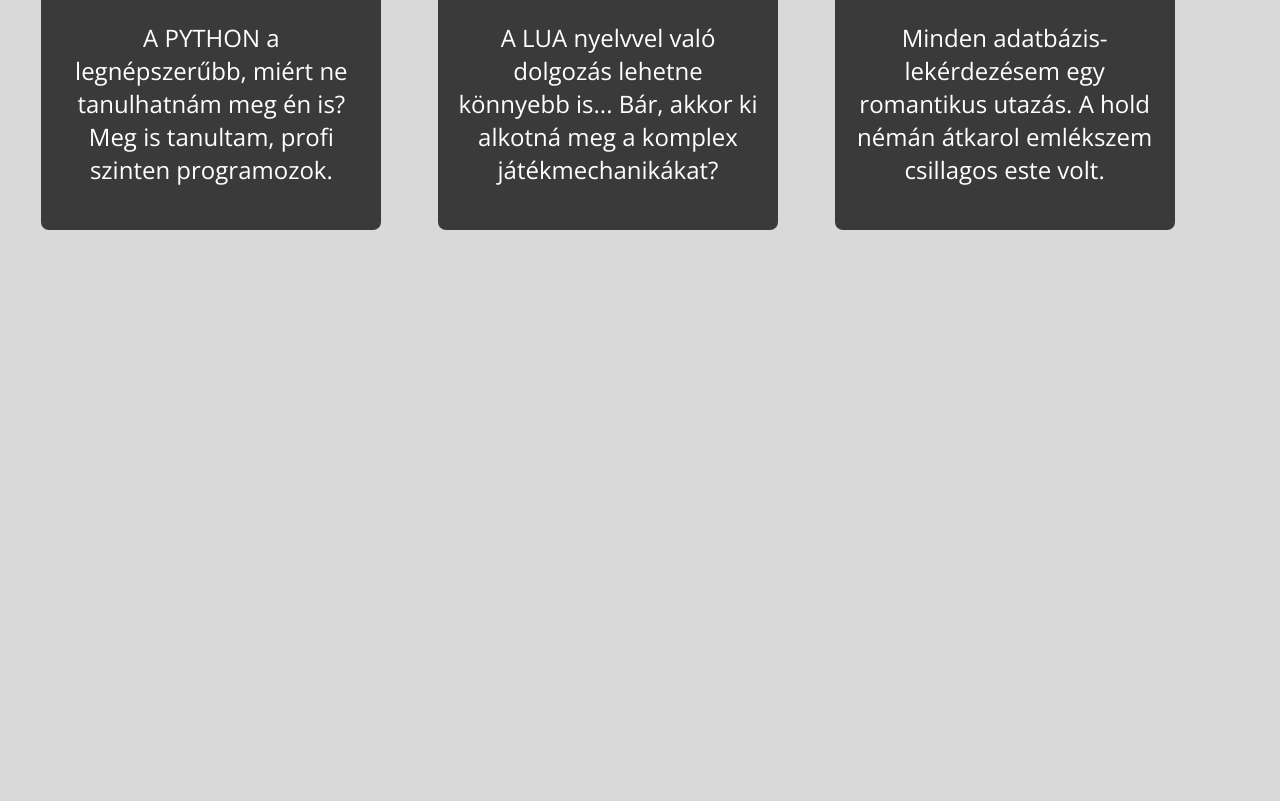
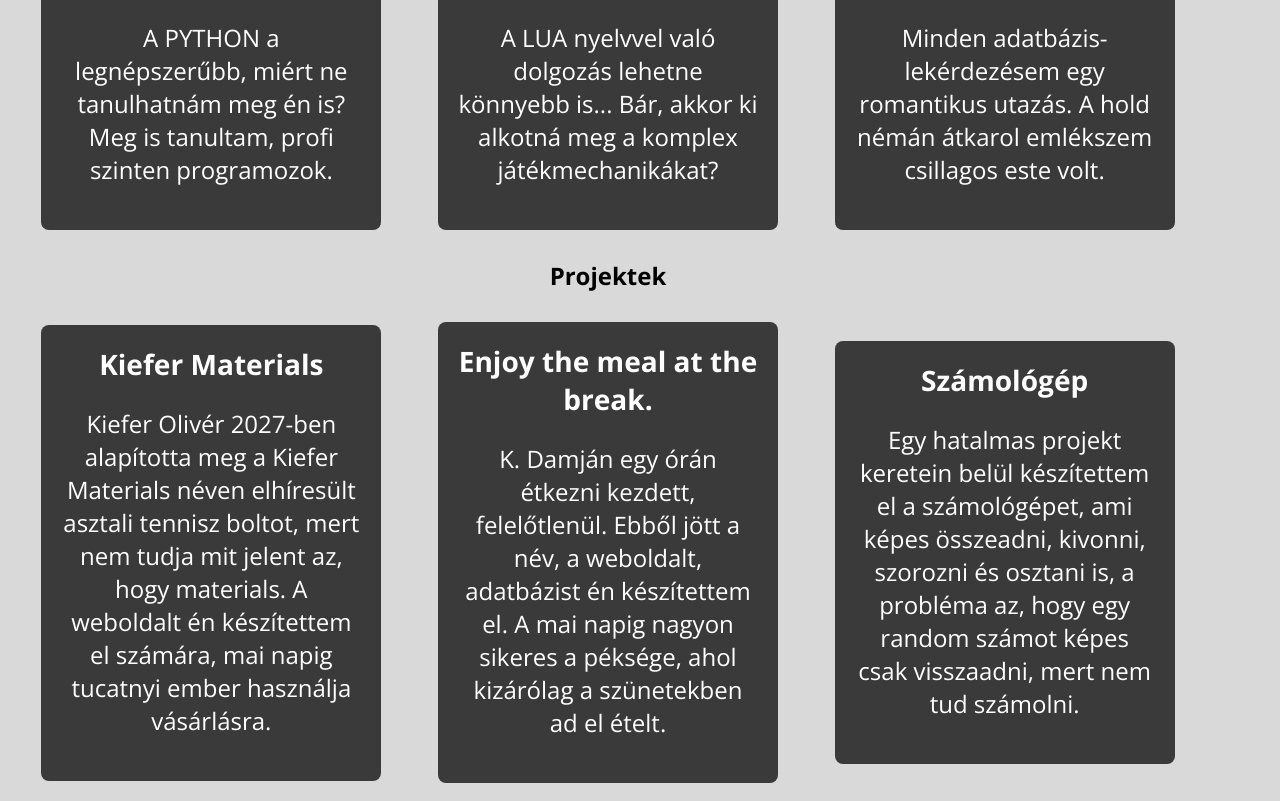
Before and after one commit to korsoslaszlo/portfolio, a plain HTML site: page index.html in a window 1280 px wide. Shown: the part 1299-2100 px from the top of the page. Before the commit the page ends 1547 px from the top, so only its background shows below. Drawn offline with nearby package versions, Linux system fonts and the light colour scheme.

Commit message:
Erőfeszítések a projektek részleg érdekében HTML

```diff
--- a/index.html
+++ b/index.html
@@ -79,5 +79,30 @@
             </div>
         </div>
     </section>
+
+    <section class="projektek">
+        <h2>Projektek</h2>
+
+        <div class="grid-basic">
+            <div class="karty">
+                <div class="kartya-kiefer">
+                    <h3>Kiefer Materials</h3>
+                    <p>Kiefer Olivér 2027-ben alapította meg a Kiefer Materials néven elhíresült asztali tennisz boltot, mert nem tudja mit jelent az, hogy materials. A weboldalt én készítettem el számára, mai napig tucatnyi ember használja vásárlásra.</p>
+                </div>
+            </div>
+            <div class="karty">
+                <div class="kartya-damjan">
+                    <h3>Enjoy the meal at the break.</h3>
+                    <p>K. Damján egy órán étkezni kezdett, felelőtlenül. Ebből jött a név, a weboldalt, adatbázist én készítettem el. A mai napig nagyon sikeres a péksége, ahol kizárólag a szünetekben ad el ételt.</p>
+                </div>
+            </div>
+            <div class="karty">
+                <div class="kartya-calc">
+                    <h3>Számológép</h3>
+                    <p>Egy hatalmas projekt keretein belül készítettem el a számológépet, ami képes összeadni, kivonni, szorozni és osztani is, a probléma az, hogy egy random számot képes csak visszaadni, mert nem tud számolni.</p>
+                </div>
+            </div>
+        </div>
+    </section>
 </body>
 </html>
```
